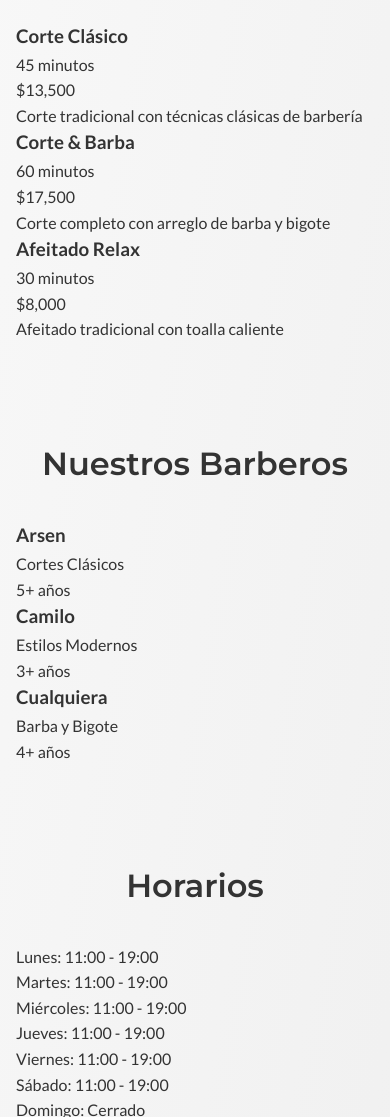
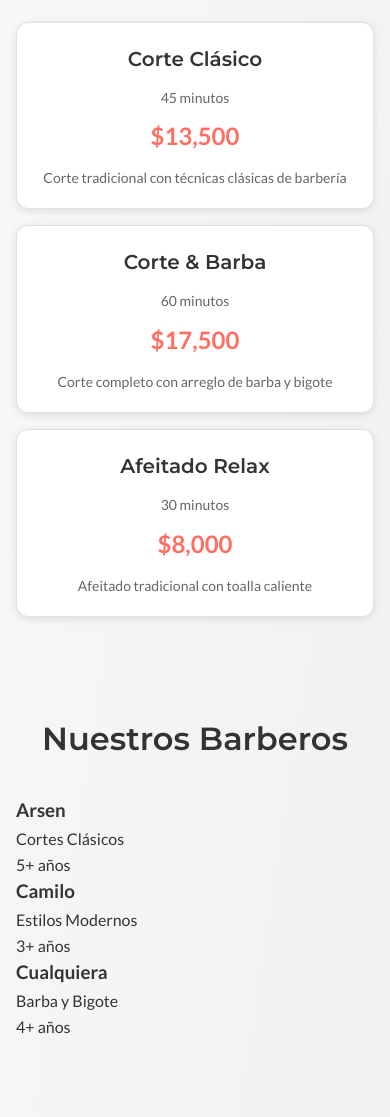
Before and after one commit to tomasgomez/buonapinta-landing, a website: page index.html in a window 390 px wide. Shown: the part 716-1833 px from the top of the page. Drawn offline with Linux system fonts and the light colour scheme.

Commit message:
fix: centrar completamente el contenido y hacer responsive
- Corregir .container con margin: 0 auto y width: 100%
- Centrar header con text-align: center y justify-content: center
- Agregar estilos completos para servicios (.services-grid, .service-card)
- Implementar grid responsivo para servicios:
  * 1 columna en móvil
  * 2 columnas en tablet (768px+)
  * 3 columnas en desktop (1024px+)
- Mejorar estilos responsivos para móviles:
  * Botones de ancho completo con max-width
  * Benefits en columna vertical
  * Padding ajustado para móviles
  * Centrado perfecto en todos los dispositivos
- Agregar efectos hover a las tarjetas de servicios
- Asegurar que todo el contenido esté centrado y responsive

```diff
--- a/styles/main.css
+++ b/styles/main.css
@@ -26,8 +26,9 @@ body {
 /* Layout base */
 .container {
     max-width: 1120px;
-    margin-inline: auto;
-    padding: 24px;
+    margin: 0 auto;
+    padding: 0 24px;
+    width: 100%;
 }
 
 .section {
@@ -51,6 +52,7 @@ body {
     background: var(--white-bg);
     border-bottom: 1px solid var(--border-light);
     padding: 16px 0;
+    text-align: center;
 }
 
 .header h1 {
@@ -66,6 +68,7 @@ body {
     margin: 4px 0 0 0;
     display: flex;
     align-items: center;
+    justify-content: center;
     gap: 8px;
 }
 
@@ -177,6 +180,70 @@ body {
     }
 }
 
+/* Services */
+.services-grid {
+    display: grid;
+    grid-template-columns: 1fr;
+    gap: 24px;
+    max-width: 800px;
+    margin: 0 auto;
+}
+
+@media (min-width: 768px) {
+    .services-grid {
+        grid-template-columns: repeat(2, 1fr);
+    }
+}
+
+@media (min-width: 1024px) {
+    .services-grid {
+        grid-template-columns: repeat(3, 1fr);
+    }
+}
+
+.service-card {
+    background: var(--white-bg);
+    border: 1px solid var(--border-light);
+    border-radius: 12px;
+    padding: 24px;
+    text-align: center;
+    box-shadow: 0 2px 8px rgba(0,0,0,0.1);
+    transition: transform 0.2s ease, box-shadow 0.2s ease;
+}
+
+.service-card:hover {
+    transform: translateY(-2px);
+    box-shadow: 0 4px 16px rgba(0,0,0,0.15);
+}
+
+.service-card h3 {
+    font-family: Montserrat, sans-serif;
+    font-size: 20px;
+    font-weight: 600;
+    color: var(--text-dark);
+    margin: 0 0 12px 0;
+}
+
+.service-duration {
+    color: var(--text-light);
+    font-size: 14px;
+    margin: 0 0 8px 0;
+}
+
+.service-price {
+    font-size: 24px;
+    font-weight: 700;
+    color: var(--sunset-coral);
+    margin: 0 0 12px 0;
+}
+
+.service-description {
+    color: var(--text-light);
+    font-size: 14px;
+    line-height: 1.5;
+    margin: 0;
+}
+
 /* Cards & misc */
 .card {
     border: 1px solid #eaeaea;
@@ -281,8 +348,42 @@ details p {
         padding: 32px 0;
     }
 
+    .header {
+        text-align: center;
+    }
+
+    .header .tagline {
+        justify-content: center;
+    }
+
     .hero {
         padding: 48px 0 32px;
+    }
+
+    .cta-row {
+        flex-direction: column;
+        align-items: center;
+        gap: 12px;
+    }
+
+    .btn {
+        width: 100%;
+        max-width: 280px;
+    }
+
+    .benefits {
+        flex-direction: column;
+        align-items: center;
+        gap: 8px;
+    }
+
+    .services-grid {
+        grid-template-columns: 1fr;
+        gap: 16px;
+    }
+
+    .service-card {
+        padding: 20px;
     }
 
     .cta-row {
```
